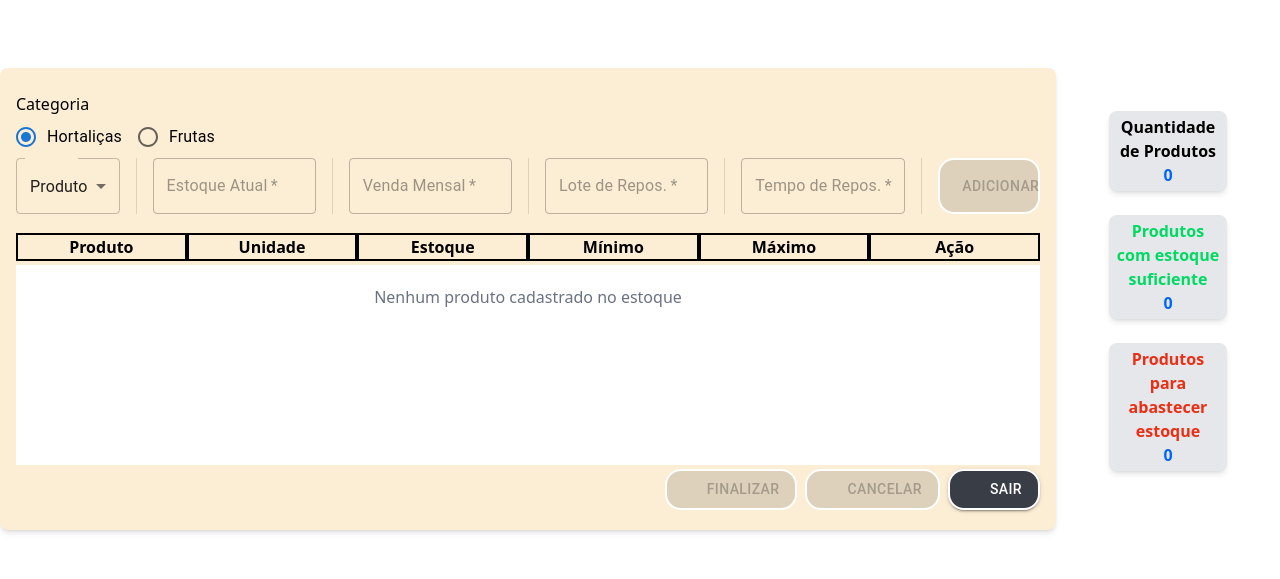
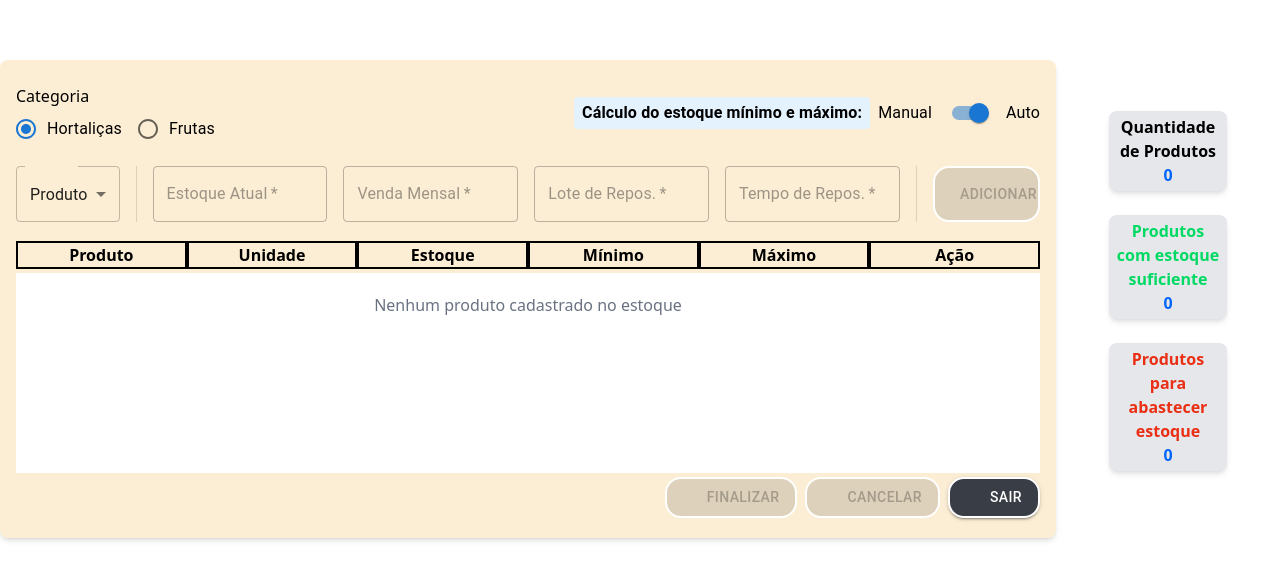
Before and after one commit to njunior93/horti_facil, a React (Vite) app: page /criar-estoque in a window 1280 px wide. Shown: the part 101-680 px from the top of the page. Built offline with nearby package versions, Linux system fonts and the light colour scheme; some icons are missing.

Commit message:
Inclusao da funcionalidade de sugestao de minino e maximo ou informar manualmente na tela de cricao do estoque

```diff
--- a/src/componentes/BotoesFinalizarCancelarEstoque.tsx
+++ b/src/componentes/BotoesFinalizarCancelarEstoque.tsx
@@ -22,6 +22,7 @@ const BotoesFinalizarCancelarEstoque = () => {
   const [mensagemEstoqueSalvo, setMensagemEstoqueSalvo] = useState(false);
   const [mensagemErro, setMensagemErro] = useState<React.ReactNode | null>(null);
   const setMostrarCaixaDialogo = useContext(AppContext).setMostrarCaixaDialogo;
+  const{setTipoInput} = useContext(AppContext);
 
 
   const salvarEstoque = () => {
@@ -66,6 +67,7 @@ const BotoesFinalizarCancelarEstoque = () => {
           setListaProdutoEstoque([]);
           setContQtdEstoque(0);
           setMostraProgresso(false);
+          setTipoInput("auto");
           document.body.style.pointerEvents=""
         }
       }, 1000);
@@ -80,12 +82,14 @@ const BotoesFinalizarCancelarEstoque = () => {
   const cancelarEstoque = () =>{
     setListaProdutoEstoque([]);
     setContQtdEstoque(0);
+    setTipoInput("auto");
   }
 
   const sairEstoque = () =>{
     setListaProdutoEstoque([]);
     setContQtdEstoque(0);
     navigate("/")
+    setTipoInput("auto");
   }
 
   return (
--- a/src/componentes/Formulario.tsx
+++ b/src/componentes/Formulario.tsx
@@ -1,16 +1,19 @@
-import {  Box, Button, Divider, FormControl, FormControlLabel, FormHelperText, MenuItem, Radio, RadioGroup, Select, Stack, TextField, type SelectChangeEvent } from '@mui/material';
+import {  Box, Button, Divider, FormControl, FormControlLabel, FormHelperText, MenuItem, Radio, RadioGroup, Select, Stack, Switch, TextField, Typography, type SelectChangeEvent } from '@mui/material';
 import { useContext, useEffect, useState } from 'react';
 import AddCircleIcon from '@mui/icons-material/AddCircle';
 import { AppContext } from '../context/context';
 import type { iProduto } from '../type/iProduto';
 import ReportProblemIcon from '@mui/icons-material/ReportProblem';
 import  alertaMensagem  from '../utils/alertaMensagem';
+import { set } from 'date-fns';
 
 const formulario = () => {
   const [estoqueAtual, setEstoqueAtual] = useState('');
   const [vendaMensal, setVendaMensal] = useState('');
   const [loteReposicao, setLoteReposicao] = useState('');
   const [tempoReposicao, setTempoReposicao] = useState('');
+  const [estoqueMinimoInput, setEstoqueMinimoInput] = useState('');
+  const [estoqueMaximoInput, setEstoqueMaximoInput] = useState('');
   const listaTipoProdutos = useContext(AppContext).listaTipoProdutos;
   const [categoria, setCategoria] = useState<string>('horta');
   const {listaProdutoEstoque , setListaProdutoEstoque} = useContext(AppContext);
@@ -18,6 +21,7 @@ const formulario = () => {
   const [produtoSelecionado, setProdutoSelecionado] = useState<iProduto>({} as iProduto);
   const [produtosSelecionados , setProdutosSelecionados] = useState<any[]>([]);
   const [alertaAddProduto, setAlertaAddProduto] = useState<React.ReactNode | null>(null);
+  const {tipoInput, setTipoInput} = useContext(AppContext);
 
 
   setTimeout(() =>{
@@ -40,6 +44,8 @@ const formulario = () => {
     setVendaMensal('');
     setLoteReposicao('');
     setTempoReposicao('');
+    setEstoqueMinimoInput('');
+    setEstoqueMaximoInput('');
   }
 
   const selecaoProduto = (e: SelectChangeEvent) => {
@@ -67,6 +73,7 @@ const formulario = () => {
       (produto) => produto.id === produtoSelecionado.id
     );
 
+    if (tipoInput === 'auto') {
       if (Number(estoqueAtual) < 0 || Number(vendaMensal) < 0 || Number(loteReposicao) < 0 || Number(tempoReposicao) < 0) {
         setAlertaAddProduto(alertaMensagem('Há valores negativos.', 'warning', <ReportProblemIcon/>));
         return;
@@ -81,10 +88,24 @@ const formulario = () => {
         setAlertaAddProduto(alertaMensagem('Preencha todos os campos', 'warning', <ReportProblemIcon/>));
         return;
       }
+    }
+
+    if (tipoInput === 'manual') {
+
+      if (produtoJaExiste) {
+        setAlertaAddProduto(alertaMensagem("Produto ja adicionado!", "warning", <ReportProblemIcon/>));
+        return;
+      }
+
+      if (!estoqueMinimoInput || !estoqueMaximoInput) {
+        setAlertaAddProduto(alertaMensagem('Preencha todos os campos', 'warning', <ReportProblemIcon />));
+        return;
+      }
+    }
 
     const vendaDiaria = Math.round(Number(vendaMensal) / 30);
-    const estoqueMinimo = Math.round(vendaDiaria * Number(tempoReposicao));
-    const estoqueMaximo = Math.round(estoqueMinimo + Number(loteReposicao));
+    const estoqueMinimo =  tipoInput === 'auto' ? Math.round(vendaDiaria * Number(tempoReposicao)) : Math.round(Number(estoqueMinimoInput));
+    const estoqueMaximo =  tipoInput === 'auto' ? Math.round(estoqueMinimo + Number(loteReposicao)) : Math.round(Number(estoqueMaximoInput));
 
     try{
       if (produtoSelecionado && produtoSelecionado.id && produtoSelecionado.nome && produtoSelecionado.tipo) {
@@ -111,13 +132,19 @@ const formulario = () => {
     }
 
     } catch (error){
-      alert(`Ocorreu um erro ao incluir o produto. Tente novamente. ${error}`);
+      setAlertaAddProduto(alertaMensagem(`Ocorreu um erro ao incluir o produto. Tente novamente ${error} `, "warning", <ReportProblemIcon/>));
     }
+  }
+
+  const alterarTipoInput = (event: React.ChangeEvent<HTMLInputElement>) => {
+    setTipoInput(event.target.checked ? 'auto' : 'manual');
+    limparCamposInput();
   }
 
   return (
     <div>
       <FormControl className='w-full sm:w-5xl'>
+        <div className='flex flex-row justify-between items-center mb-4'>
           <Stack direction="column" spacing={0}>
             <span className="mt-2">Categoria</span>
             <RadioGroup  row aria-label='Categoria' defaultValue='horta' name='formulario-estoque-categorias' onChange={selecaoCategoria}>
@@ -125,6 +152,16 @@ const formulario = () => {
               <FormControlLabel value='fruta' control={<Radio />} label="Frutas"/>
             </RadioGroup>
           </Stack>
+
+          <Stack direction="row" spacing={1} sx={{ alignItems: 'center' }}>
+            <Typography sx={{ fontWeight: 'bold', bgcolor: '#e3f2fd', px: 1, py: 0.5, borderRadius: 1 }}>
+              Cálculo do estoque mínimo e máximo:
+            </Typography>
+            <Typography>Manual</Typography>
+            <Switch checked={tipoInput === 'auto'} onChange={alterarTipoInput} defaultChecked inputProps={{ 'aria-label': 'ant design' }} />
+            <Typography>Auto</Typography>
+          </Stack>
+        </div>
 
         <Stack direction={{ xs: 'column', sm: 'row' }} spacing={{ xs: 1, sm: 2 }} divider={<Divider orientation='vertical' flexItem/>}>
           <Select labelId="formulario-estoque-inputs-produto-label" id="formulario-estoque-inputs-produto" label="Produto" value={produtoNome} onChange={selecaoProduto} displayEmpty sx={{ width: { xs: '100%', sm: 'auto' } }}>
@@ -137,15 +174,26 @@ const formulario = () => {
               </MenuItem>
             ))}
           </Select>
+
+          {tipoInput === 'auto' ? (
+            <>
               <TextField required id="formulario-estoque-inputs-atual" disabled={!produtoSelecionado.id} type='number' value={estoqueAtual}  onChange={(e) => setEstoqueAtual(e.target.value)}  label="Estoque Atual" variant="outlined" error={Number(estoqueAtual) < 0}/>
               <TextField required id="formulario-estoque-inputs-venda" disabled={!produtoSelecionado.id} type='number' value={vendaMensal} onChange={(e) => setVendaMensal(e.target.value)}  label="Venda Mensal" variant="outlined" error={Number(vendaMensal) < 0}/>
               <TextField required id="formulario-estoque-inputs-lote" disabled={!produtoSelecionado.id}  type='number' value={loteReposicao} onChange={(e) => setLoteReposicao(e.target.value)} label="Lote de Repos." variant="outlined" error={Number(loteReposicao) < 0}/>
               <TextField required id="formulario-estoque-inputs-tempo" disabled={!produtoSelecionado.id} type='number' value= {tempoReposicao}  onChange={(e) => setTempoReposicao(e.target.value)} label="Tempo de Repos." variant="outlined" error={Number(tempoReposicao) < 0}/>
+            </>
+          ) : (
+            <>
+              <TextField required id="formulario-estoque-inputs-atual" disabled={!produtoSelecionado.id} type='number' value={estoqueAtual}  onChange={(e) => setEstoqueAtual(e.target.value)}  label="Estoque Atual" variant="outlined" error={Number(estoqueAtual) < 0}/>
+              <TextField required id="formulario-estoque-inputs-minimo" disabled={!produtoSelecionado.id} type='number' value={estoqueMinimoInput} onChange={(e) => setEstoqueMinimoInput(e.target.value)}  label="Estoque Mínimo" variant="outlined" error={Number(estoqueMinimoInput) < 0}/>
+              <TextField required id="formulario-estoque-inputs-maximo" disabled={!produtoSelecionado.id} type='number' value={estoqueMaximoInput} onChange={(e) => setEstoqueMaximoInput(e.target.value)} label="Estoque Máximo" variant="outlined" error={Number(estoqueMaximoInput) < 0}/>
+            </>
+          )}
           <Button variant="contained" disabled={!produtoSelecionado.id} startIcon={<AddCircleIcon />} onClick={calcularEstoque} sx={{ backgroundColor: "#4ED7F1", border: "2px solid #fff", borderRadius: "1rem" ,color: "#fff", '&:hover': { backgroundColor: "#6FE6FC",},}}>Adicionar</Button>
         </Stack>
 
         <FormHelperText>
-          {Number(estoqueAtual) < 0 || Number(vendaMensal) < 0 || Number(loteReposicao) < 0 || Number(tempoReposicao) < 0 ?<span style={{ color: 'red' }}>Os valores não podem ser negativos.</span> : "" }
+          {Number(estoqueAtual) < 0 || Number(vendaMensal) < 0 || Number(loteReposicao) < 0 || Number(tempoReposicao) < 0 || Number(estoqueMinimoInput) < 0 || Number(estoqueMinimoInput) < 0?<span style={{ color: 'red' }}>Os valores não podem ser negativos.</span> : "" }
         </FormHelperText>
       </FormControl>
 
--- a/src/context/context.tsx
+++ b/src/context/context.tsx
@@ -43,6 +43,8 @@ interface IContext {
   setTipoSaida: (tipo: string) => void;
   mostrarCaixaDialogo: boolean;
   setMostrarCaixaDialogo: (mostrar: boolean) => void;
+  tipoInput: "auto" | "manual";
+  setTipoInput: (tipo: "auto" | "manual") => void;
 
 }
 
@@ -50,7 +52,7 @@ interface AppProvideProps{
     children: ReactNode
 }
 
-const inicial: IContext = {listaProdutoEstoque: [], setListaProdutoEstoque: () => {}, categoria: '', setCategoria: () => {}, listaTipoProdutos: [], setlistaTipoProdutos: () => {}, contSuficiente: 0, setContSuficiente: () => {}, contInsuficiente: 0, setContInsuficiente: () => {}, contQtdEstoque: 0, setContQtdEstoque: () => {} , estoqueSalvo: {} as iEstoque, setEstoqueSalvo: () => {}, listaProdutoMovTemp: [], setListaProdutoMovTemp: () => {}, tipoModal: "", setTipoModal: () => {}, handleModal: false, setHandleModal: () => {}, listaHistoricoMovEstoque: [], setListaHistoricoMovEstoque: () => {}, listaTipoMovimentacoes: [], setListaTipoMovimentacoes: () => {}, listaMovimentacoesEstoque: [], setListaMovimentacoesEstoque: () => {}, tipoMovSelecionado: '', setTipoMovSelecionado: () => {}, movimentacaoSelecionada: '', setMovimentacaoSelecionada: () => {}, tipoEntrada: '', setTipoEntrada: () => {}, tipoSaida: '', setTipoSaida: () => {}, listaProdutoMov: [], setListaProdutoMov: () => {}, mostrarCaixaDialogo: false, setMostrarCaixaDialogo: () => {} };
+const inicial: IContext = {listaProdutoEstoque: [], setListaProdutoEstoque: () => {}, categoria: '', setCategoria: () => {}, listaTipoProdutos: [], setlistaTipoProdutos: () => {}, contSuficiente: 0, setContSuficiente: () => {}, contInsuficiente: 0, setContInsuficiente: () => {}, contQtdEstoque: 0, setContQtdEstoque: () => {} , estoqueSalvo: {} as iEstoque, setEstoqueSalvo: () => {}, listaProdutoMovTemp: [], setListaProdutoMovTemp: () => {}, tipoModal: "", setTipoModal: () => {}, handleModal: false, setHandleModal: () => {}, listaHistoricoMovEstoque: [], setListaHistoricoMovEstoque: () => {}, listaTipoMovimentacoes: [], setListaTipoMovimentacoes: () => {}, listaMovimentacoesEstoque: [], setListaMovimentacoesEstoque: () => {}, tipoMovSelecionado: '', setTipoMovSelecionado: () => {}, movimentacaoSelecionada: '', setMovimentacaoSelecionada: () => {}, tipoEntrada: '', setTipoEntrada: () => {}, tipoSaida: '', setTipoSaida: () => {}, listaProdutoMov: [], setListaProdutoMov: () => {}, mostrarCaixaDialogo: false, setMostrarCaixaDialogo: () => {}, tipoInput: 'auto', setTipoInput: () => {}};
 
 export const AppContext = createContext<IContext>(inicial);
 
@@ -124,12 +126,14 @@ export const AppProvider = ({ children }: AppProvideProps) => {
   const [tipoSaida, setTipoSaida] = useState<string>('')
   const [listaProdutoMov, setListaProdutoMov] = useState<iProdutoMov[]>([]);
   const [mostrarCaixaDialogo, setMostrarCaixaDialogo] = useState(false);
+ const [tipoInput, setTipoInput] = useState<"auto" | "manual">('auto');
+
 
 
 
 
   return (
-    <AppContext.Provider value={{handleModal, setHandleModal, listaProdutoMovTemp,setListaProdutoMovTemp,listaTipoProdutos, setlistaTipoProdutos, categoria, setCategoria, listaProdutoEstoque, setListaProdutoEstoque, contSuficiente, setContSuficiente, contInsuficiente, setContInsuficiente, contQtdEstoque, setContQtdEstoque, estoqueSalvo, setEstoqueSalvo, tipoModal, setTipoModal, listaHistoricoMovEstoque, setListaHistoricoMovEstoque, listaTipoMovimentacoes, setListaTipoMovimentacoes, listaMovimentacoesEstoque, setListaMovimentacoesEstoque, tipoMovSelecionado, setTipoMovSelecionado, movimentacaoSelecionada, setMovimentacaoSelecionada, tipoEntrada, setTipoEntrada, tipoSaida, setTipoSaida, listaProdutoMov, setListaProdutoMov, mostrarCaixaDialogo, setMostrarCaixaDialogo}}>
+    <AppContext.Provider value={{handleModal, setHandleModal, listaProdutoMovTemp,setListaProdutoMovTemp,listaTipoProdutos, setlistaTipoProdutos, categoria, setCategoria, listaProdutoEstoque, setListaProdutoEstoque, contSuficiente, setContSuficiente, contInsuficiente, setContInsuficiente, contQtdEstoque, setContQtdEstoque, estoqueSalvo, setEstoqueSalvo, tipoModal, setTipoModal, listaHistoricoMovEstoque, setListaHistoricoMovEstoque, listaTipoMovimentacoes, setListaTipoMovimentacoes, listaMovimentacoesEstoque, setListaMovimentacoesEstoque, tipoMovSelecionado, setTipoMovSelecionado, movimentacaoSelecionada, setMovimentacaoSelecionada, tipoEntrada, setTipoEntrada, tipoSaida, setTipoSaida, listaProdutoMov, setListaProdutoMov, mostrarCaixaDialogo, setMostrarCaixaDialogo, tipoInput, setTipoInput}}>
       {children}
     </AppContext.Provider>
   );
```
Also changed, not shown: src/utils/modalMov.tsx (+1 -10 lines). Lines whose indentation alone changed are shown as unchanged.
